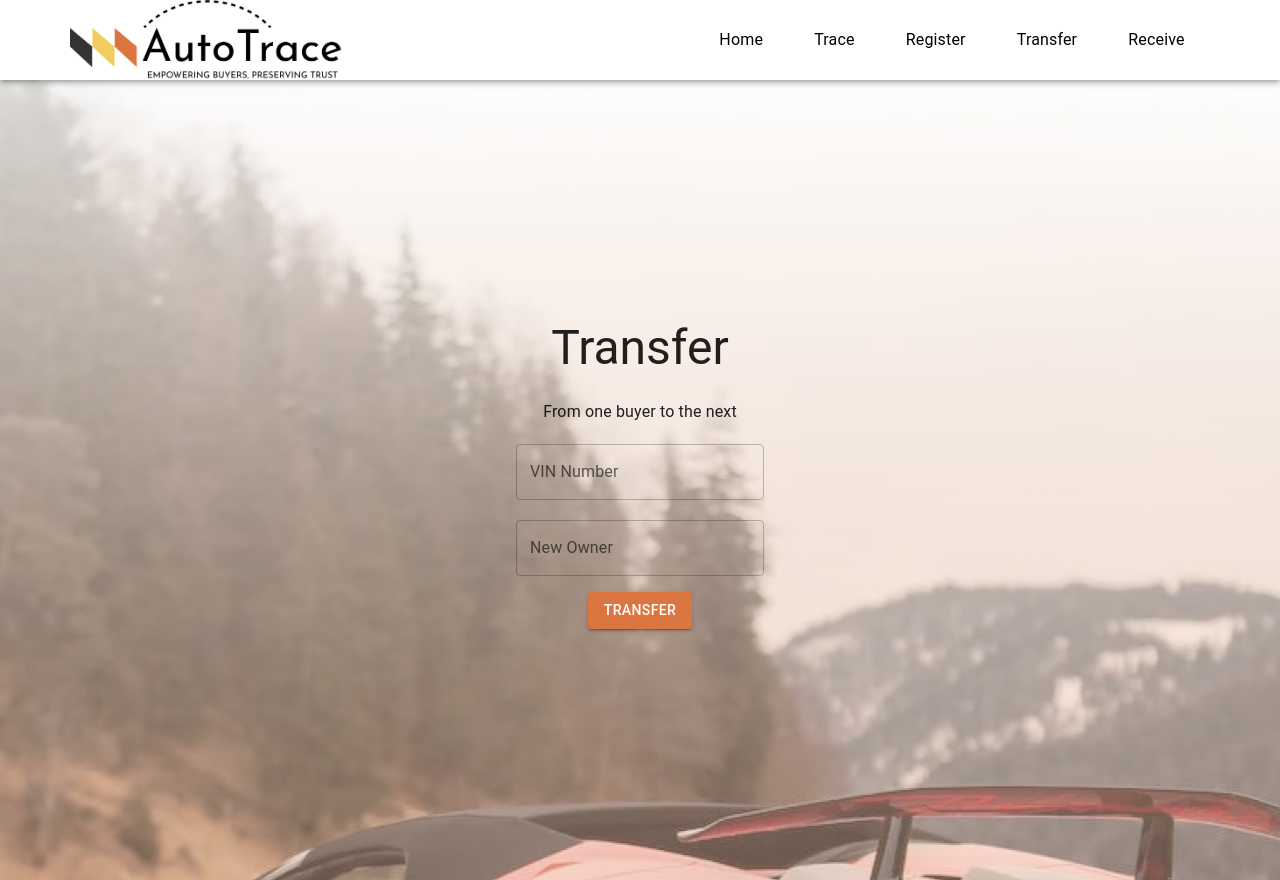
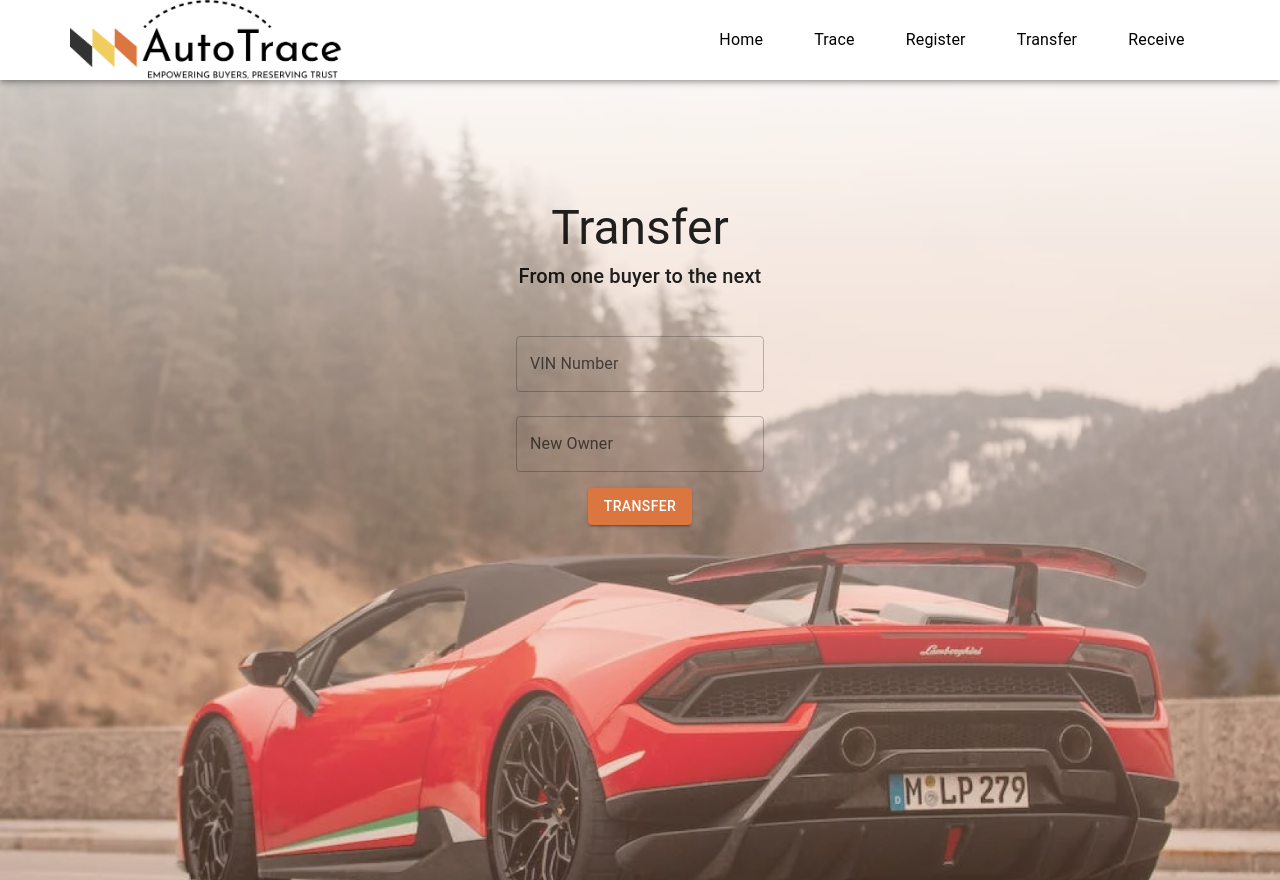
Before and after one commit to p2ppsr/autotrace-ui, a React app: page /Transfer in a window 1280 px wide. Built offline with nearby package versions, Linux system fonts and the light colour scheme.

Commit message:
UI updates

```diff
--- a/src/index.js
+++ b/src/index.js
@@ -10,9 +10,9 @@ ReactDOM.render(
     author='Project Babbage'
     authorUrl='https://projectbabbage.com'
     description='Unveil the Hidden Story of Every Vehicle Powered by Project Babbage.'
-    appIcon='/autotraceIcon.png'
+    appIcon='/images/autoTraceLogo.png'
     appImages={[
-      '/autotraceBG.png'
+      '/images/autoTraceLogo.png'
     ]}
   >*/
     <App />,
--- /dev/null
+++ b/src/pages/Home/home-style.js
@@ -0,0 +1,12 @@
+import { makeStyles } from '@mui/styles';
+
+const useStyles = makeStyles((theme) => ({
+    heading: {
+        paddingTop: '15vh'
+    },
+    text: {
+        marginTop: '0.5vh'
+    },
+}));
+
+export default useStyles;
--- a/src/pages/Home/index.jsx
+++ b/src/pages/Home/index.jsx
@@ -1,10 +1,22 @@
 import React from 'react'
+import { NavLink } from 'react-router-dom'
+import useStyles from './home-style'
+import Button from '@mui/material/Button'
+import { Grid, Typography, Container} from '@mui/material'
 
 const Home = () => {
+    const classes = useStyles()
+
     return (
-        <div className='home'>
-            <h1>Home</h1>
-            <div className='background' />
+        <div>
+            <Container maxWidth='lg'>
+                <Grid container justify='center' direction='column'>
+                    <Grid item align='center' className={classes.heading}>
+                        <Typography variant='h3'>Home</Typography>
+                        <Button variant='contained' color='secondary'>Begin</Button>
+                    </Grid>
+                </Grid>
+            </Container>
         </div>
     )
 }
--- a/src/pages/Receive/index.jsx
+++ b/src/pages/Receive/index.jsx
@@ -7,9 +7,9 @@ const Receive = () => {
 
     return (
         <div className={classes.background}>
-             <Container maxWidth='lg' className={classes.container} >
+             <Container maxWidth='lg'>
                 <Grid container justify='center' direction='column'>
-                    <Grid item align='center'>
+                    <Grid item align='center' className={classes.heading}>
                         <Typography variant='h3'>Receive</Typography>
                     </Grid>
                 </Grid>
--- a/src/pages/Receive/receive-style.js
+++ b/src/pages/Receive/receive-style.js
@@ -1,20 +1,20 @@
 import { makeStyles } from '@mui/styles';
 
 const useStyles = makeStyles((theme) => ({
-    container: {
-        paddingTop: '20vh'
+    heading: {
+        paddingTop: '15vh'
     },
-    body1: {
-        marginTop: '3vh'
+    text: {
+        marginTop: '0.5vh'
     },
     background: {
         backgroundImage: 'url(/images/registerBKG.png)',
         backgroundOrigin: 'border-box',
         backgroundAttachment: 'fixed',
         backgroundRepeat: 'no-repeat',
-        paddingTop: '80px',
         minHeight: '100vh',
-        backgroundPosition: 'top'
+        backgroundPosition: 'bottom center',
+        backgroundSize: 'cover'
     }
 }));
 
--- a/src/pages/Register/index.jsx
+++ b/src/pages/Register/index.jsx
@@ -1,22 +1,22 @@
 import React from 'react'
 import useStyles from './register-style'
 import Button from '@mui/material/Button'
-import { Grid, Typography, TextField, Container, Box} from '@mui/material'
+import { Grid, Typography, TextField, Container} from '@mui/material'
 
 const Register = () => {
     const classes = useStyles()
 
     return (
         <div className={classes.background}>
-            <Container maxWidth='lg' className={classes.container} >
+            <Container maxWidth='lg'>
                 <Grid container justify='center' direction='column'>
-                    <Grid item align='center'>
+                    <Grid item align='center' className={classes.heading}>
                         <Typography variant='h3'>Register</Typography>
                     </Grid>
-                    <Grid item align='center' className={classes.body1}>
-                        <Typography variant='body1'>Start your journey today</Typography>
+                    <Grid item align='center' className={classes.text}>
+                        <Typography variant='h6'>Start your journey today</Typography>
                     </Grid>
-                    <Grid item container spacing={3} align='center' className={classes.inputField}>
+                    <Grid item container spacing={3} align='center' direction='column' className={classes.inputField}>
                         <Grid item>
                             <TextField id='outlined-basic' label='VIN Number' variant='outlined' color='primary'/>
                         </Grid>
--- a/src/pages/Register/register-style.js
+++ b/src/pages/Register/register-style.js
@@ -1,11 +1,11 @@
 import { makeStyles } from '@mui/styles';
 
 const useStyles = makeStyles((theme) => ({
-    container: {
-        paddingTop: '20vh'
+    heading: {
+        paddingTop: '15vh'
     },
-    body1: {
-        marginTop: '3vh'
+    text: {
+        marginTop: '0.5vh'
     },
     inputField: {
         marginTop: '2.5vh'
@@ -18,9 +18,9 @@ const useStyles = makeStyles((theme) => ({
         backgroundOrigin: 'border-box',
         backgroundAttachment: 'fixed',
         backgroundRepeat: 'no-repeat',
-        paddingTop: '80px',
         minHeight: '100vh',
-        backgroundPosition: 'top'
+        backgroundPosition: 'bottom center',
+        backgroundSize: 'cover'
     }
 }));
 
--- a/src/pages/Trace/index.jsx
+++ b/src/pages/Trace/index.jsx
@@ -8,16 +8,18 @@ const Trace = () => {
 
     return (
         <div className={classes.background}>
-            <Container maxWidth='lg' className={classes.container} >
+            <Container maxWidth='lg'>
                 <Grid container justify='center' direction='column'>
-                    <Grid item align='center'>
+                    <Grid item align='center' className={classes.heading}>
                         <Typography variant='h3'>Trace</Typography>
                     </Grid>
-                    <Grid item align='center' className={classes.body1}>
-                        <Typography variant='body1'>We leave no stone unturned in revealing the complete vehicle story</Typography>
+                    <Grid item align='center' className={classes.text}>
+                        <Typography variant='h6'>We leave no stone unturned in revealing the complete vehicle story</Typography>
                     </Grid>
-                    <Grid item align='center' className={classes.inputField}>
-                        <TextField id='outlined-basic' label='VIN Number' variant='outlined' color='primary'/>
+                    <Grid item container spacing={3} align='center' direction='column' className={classes.inputField}>
+                        <Grid item>
+                            <TextField id='outlined-basic' label='VIN Number' variant='outlined' color='primary'/>
+                        </Grid>
                     </Grid>
                     <Grid item align='center' className={classes.button}>
                         <Button variant='contained' color='secondary'>Search</Button>
--- a/src/pages/Trace/trace-style.js
+++ b/src/pages/Trace/trace-style.js
@@ -1,11 +1,11 @@
 import { makeStyles } from '@mui/styles';
 
 const useStyles = makeStyles((theme) => ({
-    container: {
-        paddingTop: '20vh'
+    heading: {
+        paddingTop: '15vh'
     },
-    body1: {
-        marginTop: '3vh'
+    text: {
+        marginTop: '0.5vh'
     },
     inputField: {
         marginTop: '2.5vh'
@@ -14,13 +14,13 @@ const useStyles = makeStyles((theme) => ({
         marginTop: '2vh'
     },
     background: {
-        backgroundImage: 'url(/images/traceBKG.png)',
+        backgroundImage: 'url(/images/registerBKG.png)',
         backgroundOrigin: 'border-box',
         backgroundAttachment: 'fixed',
         backgroundRepeat: 'no-repeat',
-        paddingTop: '80px',
         minHeight: '100vh',
-        backgroundPosition: 'top'
+        backgroundPosition: 'bottom center',
+        backgroundSize: 'cover'
     }
 }));
 
--- a/src/pages/Transfer/index.jsx
+++ b/src/pages/Transfer/index.jsx
@@ -8,19 +8,21 @@ const Transfer = () => {
 
     return (
         <div className={classes.background}>
-            <Container maxWidth='lg' className={classes.container} >
+            <Container maxWidth='lg'>
                 <Grid container justify='center' direction='column'>
-                    <Grid item align='center'>
+                    <Grid item align='center' className={classes.heading}>
                         <Typography variant='h3'>Transfer</Typography>
                     </Grid>
-                    <Grid item align='center' className={classes.body1}>
-                        <Typography variant='body1'>From one buyer to the next</Typography>
+                    <Grid item align='center' className={classes.text}>
+                        <Typography variant='h6'>From one buyer to the next</Typography>
                     </Grid>
-                    <Grid item align='center' className={classes.inputField}>
-                        <TextField id='outlined-basic' label='VIN Number' variant='outlined' color='primary'/>
-                    </Grid>
-                    <Grid item align='center' className={classes.inputField}>
-                        <TextField id='outlined-basic' label='New Owner' variant='outlined' color='primary'/>
+                    <Grid item container spacing={3} align='center' direction='column' className={classes.inputField}>
+                        <Grid item>
+                            <TextField id='outlined-basic' label='VIN Number' variant='outlined' color='primary'/>
+                        </Grid>
+                        <Grid item>
+                            <TextField id='outlined-basic' label='New Owner' variant='outlined' color='primary'/>
+                        </Grid>
                     </Grid>
                     <Grid item align='center' className={classes.button}>
                         <Button variant='contained' color='secondary'>Transfer</Button>
--- a/src/pages/Transfer/transfer-style.js
+++ b/src/pages/Transfer/transfer-style.js
@@ -1,11 +1,11 @@
 import { makeStyles } from '@mui/styles';
 
 const useStyles = makeStyles((theme) => ({
-    container: {
-        paddingTop: '20vh'
+    heading: {
+        paddingTop: '15vh'
     },
-    body1: {
-        marginTop: '3vh'
+    text: {
+        marginTop: '0.5vh'
     },
     inputField: {
         marginTop: '2.5vh'
@@ -18,9 +18,9 @@ const useStyles = makeStyles((theme) => ({
         backgroundOrigin: 'border-box',
         backgroundAttachment: 'fixed',
         backgroundRepeat: 'no-repeat',
-        paddingTop: '80px',
         minHeight: '100vh',
-        backgroundPosition: 'top'
+        backgroundPosition: 'bottom center',
+        backgroundSize: 'cover'
     }
 }));
 
```
